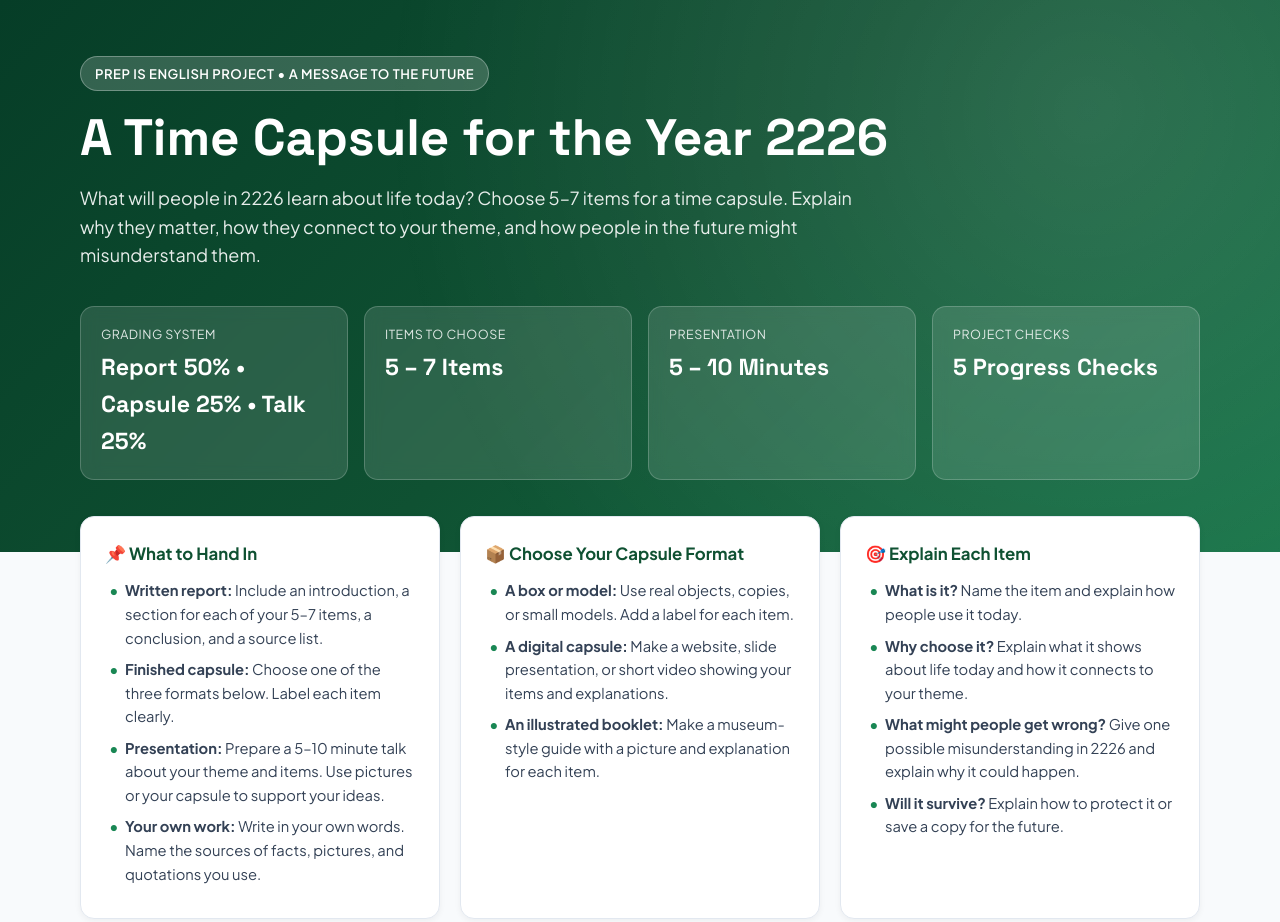
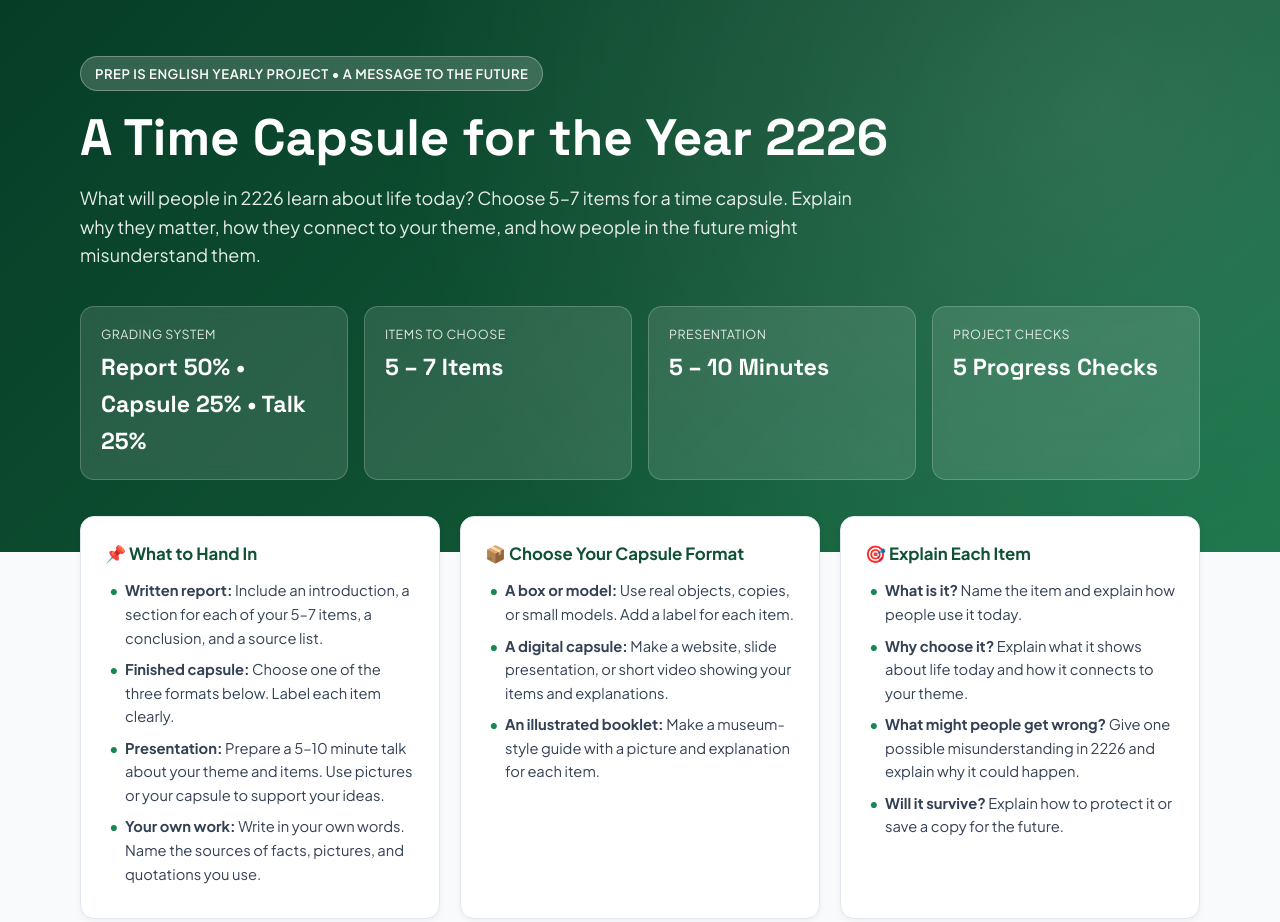
Before and after one commit to sinanseden-eng/time-capsule-guidelines, a plain HTML site: page index.html in a window 1280 px wide. Shown: the top 922 px of the page. Drawn offline with Linux system fonts and the light colour scheme.

Commit message:
Rename course label to Prep IS English Yearly Project

```diff
--- a/index.html
+++ b/index.html
@@ -570,7 +570,7 @@
   <!-- HEADER -->
   <header>
     <div class="container">
-      <div class="badge-tag">Prep IS English Project • A Message to the Future</div>
+      <div class="badge-tag">Prep IS English Yearly Project • A Message to the Future</div>
       <h1>A Time Capsule for the Year 2226</h1>
       <p class="header-desc">
         What will people in 2226 learn about life today? Choose 5–7 items for a time capsule. Explain why they matter, how they connect to your theme, and how people in the future might misunderstand them.
```
